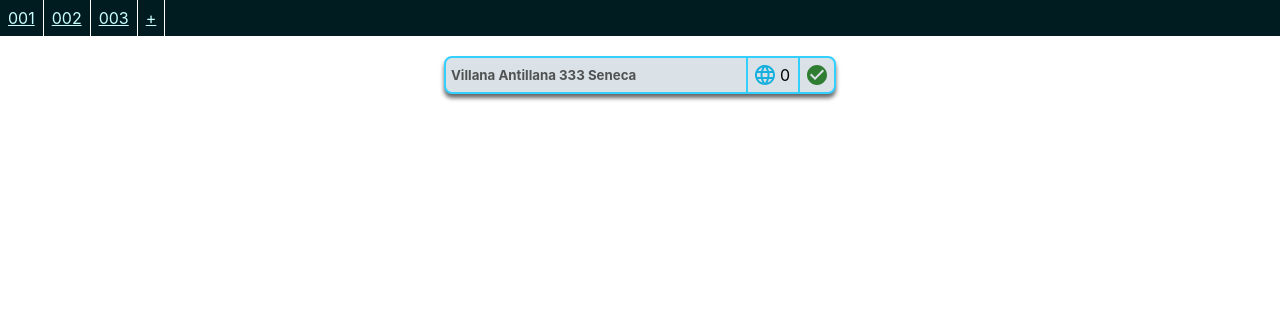
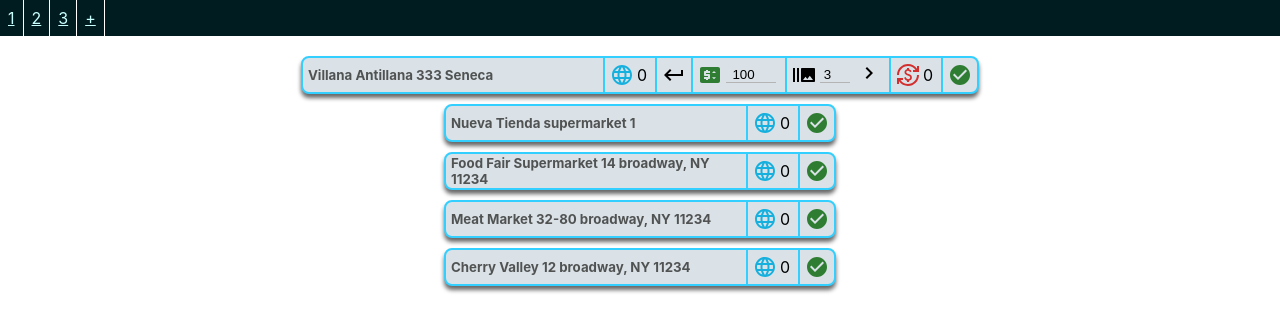
Before and after one commit to signscloudhn/budget, a Next.js app: page /dashboard/1 in a window 1280 px wide. Shown: the top 332 px of the page. Built offline with nearby package versions, Linux system fonts and the light colour scheme.

Commit message:
🐛 Bug al renderizar e id a numbers
Solucion al renderizar la data inicial, cambios en el tipo de los id de las tiendas a number

```diff
--- a/data/tiendas.ts
+++ b/data/tiendas.ts
@@ -1,12 +1,12 @@
-import { tiendasInter } from "../interfaces/tienda"
+import { tiendas } from "../interfaces/tienda"
 
 export const tiendaEjemplo = {
   weeks: [
     {
-      id: "001",
+      id: 1,
     },
     {
-      id: "002",
+      id: 2,
     },
   ],
 
@@ -82,15 +82,15 @@ export const tiendaEjemplo = {
   ],
 }
 
-export const data: tiendasInter = {
-  weeks: [{ id: "001" }, { id: "002" }, { id: "003" }],
+export const data: tiendas = {
+  weeks: [{ id: 1 }, { id: 2 }, { id: 3 }],
   tiendas: [
     {
       nombre: "Villana Antillana 333 Seneca",
       residuoGlobal: 0,
       weeks: [
         {
-          weekId: "001",
+          weekId: 1,
           // Editable
           presupuestoInicial: 100,
           presupuestoTotal: 100,
@@ -151,7 +151,7 @@ export const data: tiendasInter = {
           residuoGastado: false,
         },
         {
-          weekId: "002",
+          weekId: 2,
           // Editable
           presupuestoInicial: 100,
           presupuestoTotal: 120,
@@ -198,7 +198,7 @@ export const data: tiendasInter = {
           residuoGastado: false,
         },
         {
-          weekId: "003",
+          weekId: 3,
           // Editable
           presupuestoInicial: 100,
           presupuestoTotal: 120,
--- /dev/null
+++ b/hooks/useWeeks.ts
@@ -0,0 +1,14 @@
+import { data } from "../data/tiendas"
+const useWeeks = () => {
+  const lastWeek = data.weeks[data.weeks.length - 1].id
+
+  const addWeek = () => {
+    const newWeekId = lastWeek + 1
+    console.log(data.weeks)
+    data.weeks.push({ id: newWeekId })
+  }
+
+  return { addWeek, lastWeek }
+}
+
+export default useWeeks
--- a/interfaces/tienda.ts
+++ b/interfaces/tienda.ts
@@ -15,7 +15,7 @@ export interface division {
 }
 
 export interface storeWeeks {
-  weekId: string
+  weekId: number
   presupuestoInicial: number
   presupuestoTotal: number
   publicaciones: number
@@ -31,10 +31,10 @@ export interface tienda {
 }
 
 interface weeks {
-  id: string
+  id: number
 }
 
-export interface tiendasInter {
+export interface tiendas {
   weeks: Array<weeks>
   tiendas: Array<tienda>
 }
--- a/next.config.js
+++ b/next.config.js
@@ -1,6 +1,6 @@
 /** @type {import('next').NextConfig} */
 const nextConfig = {
-  reactStrictMode: true,
+  // reactStrictMode: true,
   swcMinify: true,
 }
 
--- a/pages/dashboard/[id]/components/Week.tsx
+++ b/pages/dashboard/[id]/components/Week.tsx
@@ -5,7 +5,7 @@ import KeyboardReturnIcon from "@mui/icons-material/KeyboardReturn"
 import PriceChangeIcon from "@mui/icons-material/PriceChange"
 import BurstModeIcon from "@mui/icons-material/BurstMode"
 import CurrencyExchangeIcon from "@mui/icons-material/CurrencyExchange"
-import { useStoreData } from '../../../../hooks/useStoreData';
+import { useStoreData } from '../../../../hooks/useStores';
 
 const Week = ({
   tienda,
--- a/pages/dashboard/[id]/components/WeeksBar.tsx
+++ b/pages/dashboard/[id]/components/WeeksBar.tsx
@@ -1,15 +1,19 @@
 import Link from "next/link"
 import styles from "../styles/WeeksBar.module.scss"
 import { WeekBarProps } from "../interfaces/WeekBar"
+import useWeeks from "../../../../hooks/useWeeks"
 
 const WeeksBar = ({ weeks }: WeekBarProps) => {
+
+  const {addWeek, lastWeek} = useWeeks()
+
   return (
     <ul className={styles.container}>
       {weeks.map((w) => (
         <li key={w.id}>{<Link href={`/dashboard/${w.id}`}>{w.id}</Link>}</li>
       ))}
       <li>
-        <Link href={`/add-store`}>+</Link>
+        <Link href={`/dashboard/${lastWeek + 1}`} onClick={addWeek} >+</Link>
       </li>
     </ul>
   )
--- a/pages/dashboard/[id]/index.tsx
+++ b/pages/dashboard/[id]/index.tsx
@@ -2,19 +2,18 @@
 import { useRouter } from "next/router"
 import { useEffect, useState } from 'react';
 import { data } from "../../../data/tiendas"
-import { useStoreData } from "../../../hooks/useStoreData"
+import { useStoreData } from "../../../hooks/useStores"
 import WeeksBar from "./components/WeeksBar"
 import Tienda from "./components/Tienda"
 import Week from "./components/Week"
 import DivisionInfo from "./components/DivisionInfo"
 import styles from "./styles/index.module.scss"
+import useWeeks from "../../../hooks/useWeeks";
 
 /*eslint-disable */
 
 const index = () => {
   const { createNewStore } = useStoreData()
-
-  const [datos, setDatos] = useState(data)
 
   const [renderizar, setRenderizar] = useState(false)
 
@@ -24,13 +23,15 @@ const index = () => {
     createNewStore("Food Fair Supermarket 14 broadway, NY 11234", 130, 2)
     createNewStore("Meat Market 32-80 broadway, NY 11234", 100, 2)
     createNewStore("Cherry Valley 12 broadway, NY 11234", 120, 4)
-    setDatos(data)
+    setRenderizar(!renderizar)
   }, [])
 
 
   const router = useRouter()
 
   const { id } = router.query
+
+  const datos = data
 
   const tiendas = datos.tiendas
 
@@ -47,10 +48,10 @@ const index = () => {
           >
             {tienda.weeks.map((week) => {
               // * Render
-              if (week.weekId === id)
+              if (week.weekId.toString() === id)
                 return (
                   <Week
-                    key={week.weekId}
+                    key={tienda.nombre}
                     tienda={tienda}
                     week={week}
                     update={()=>{
--- a/pages/dashboard/[id]/interfaces/WeekBar.ts
+++ b/pages/dashboard/[id]/interfaces/WeekBar.ts
@@ -1,5 +1,5 @@
 interface weeks {
-  id: string
+  id: number
 }
 
 export interface WeekBarProps {
--- a/redux/middlewares/index.tsx
+++ /dev/null
@@ -1,4 +0,0 @@
-export const logger = (store: any) => (next: any) => (action: any) => {
-  console.log(action);
-  next(action);
-};
```
Also changed, not shown: hooks/useNewWeek.ts (deleted), hooks/useStores.ts (renamed from hooks/useStoreData.ts).
